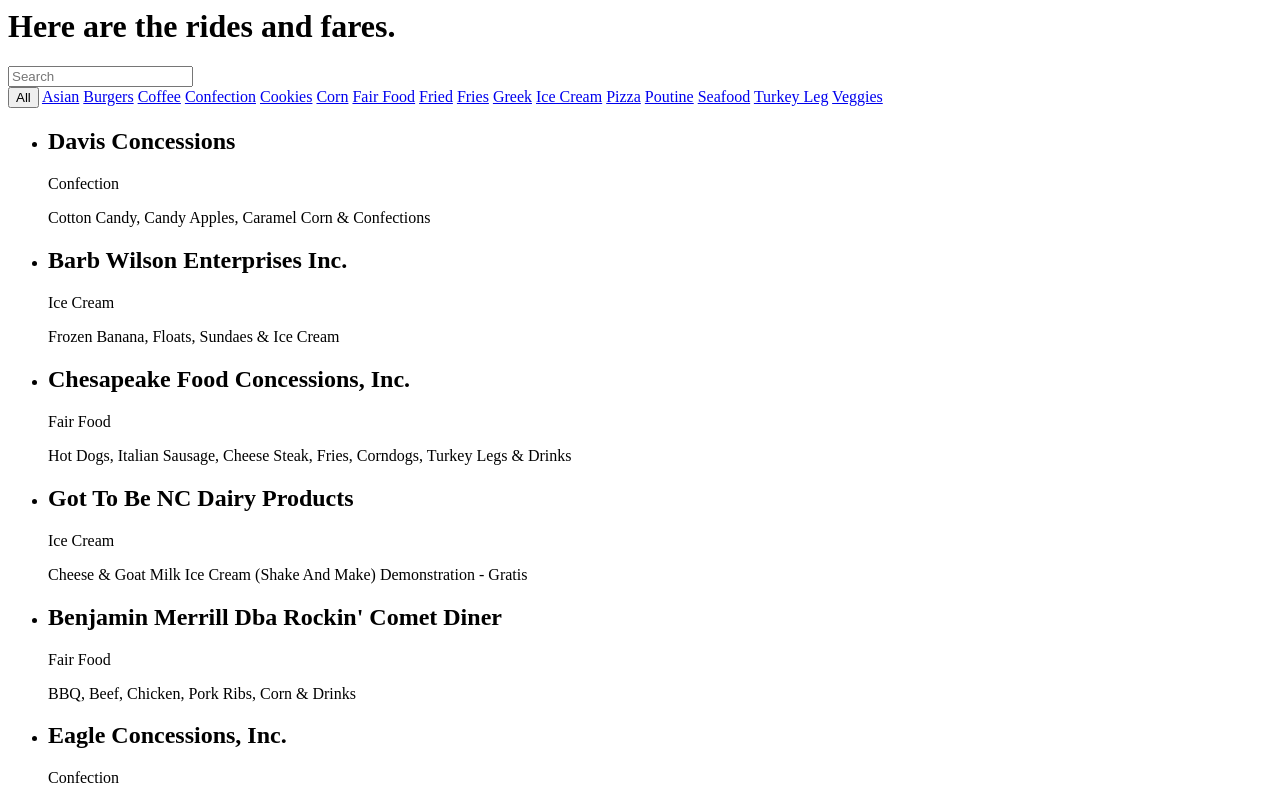
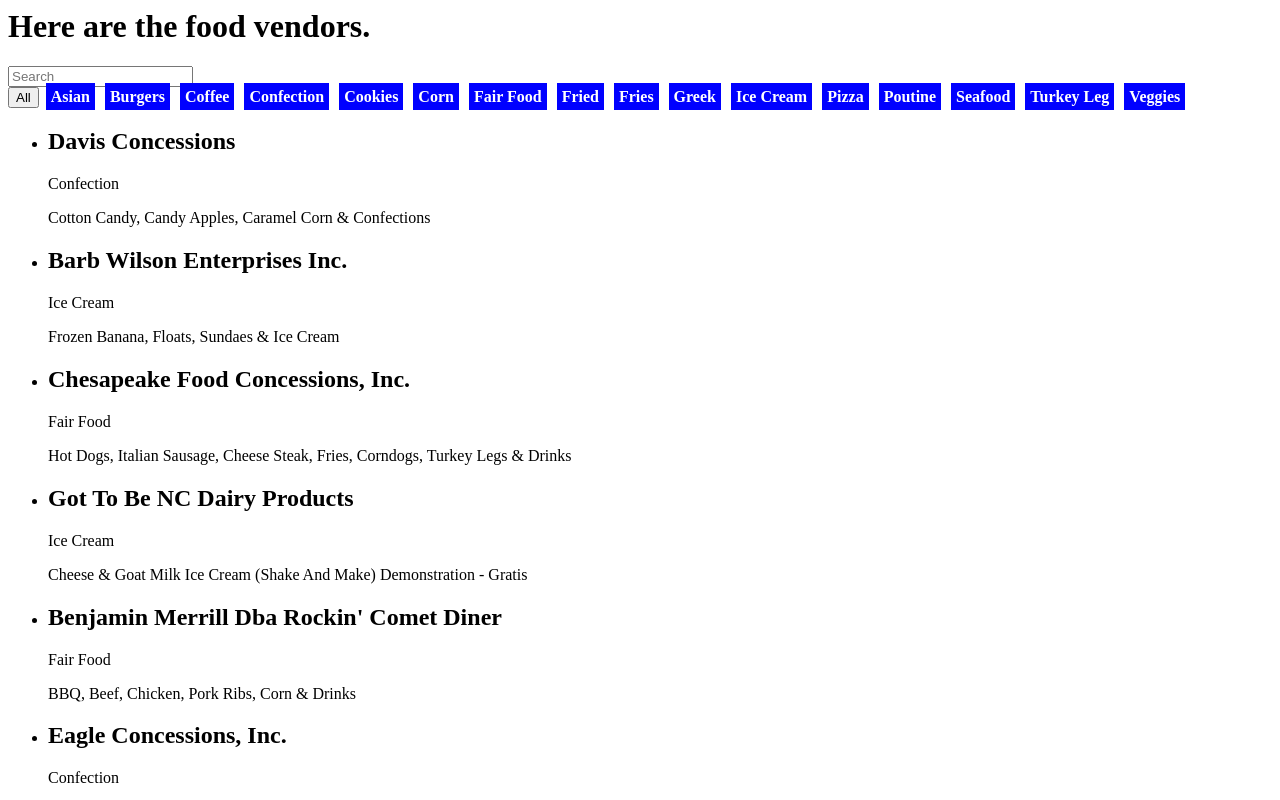
Before and after one commit to stevezieglerva/nc-state-fair-ride-and-food-finder, a plain HTML site: page site_results/index.html in a window 1280 px wide. Shown: the top 800 px of the page. Drawn offline with nearby package versions, Linux system fonts and the light colour scheme.

Commit message:
Fix class typo and change style

```diff
--- a/site_results/index.html
+++ b/site_results/index.html
@@ -1,12 +1,15 @@
 <html>
 	<head>
 		<title>NC State Fair Finder</title>
+		<style>
+			.filter-button {color: white; font-weight: bold; background-color: blue; margin: 3px; padding: 5px; text-decoration: none}
+		</style>
 	</head>
 	<body>
 		<script src="list.js"></script>
 		<script src="https://ajax.googleapis.com/ajax/libs/jquery/1.11.1/jquery.min.js"></script>
 
-		<h1>Here are the rides and fares.</h1>
+		<h1>Here are the food vendors.</h1>
 
 
 		<div id="vendors">
```
Also changed, not shown: template/template.html (+1 -1 lines).
